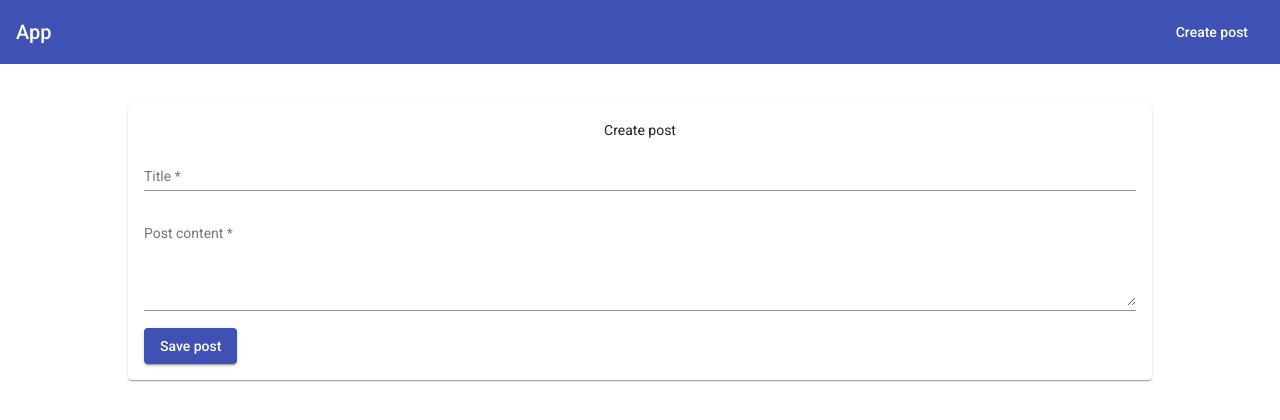
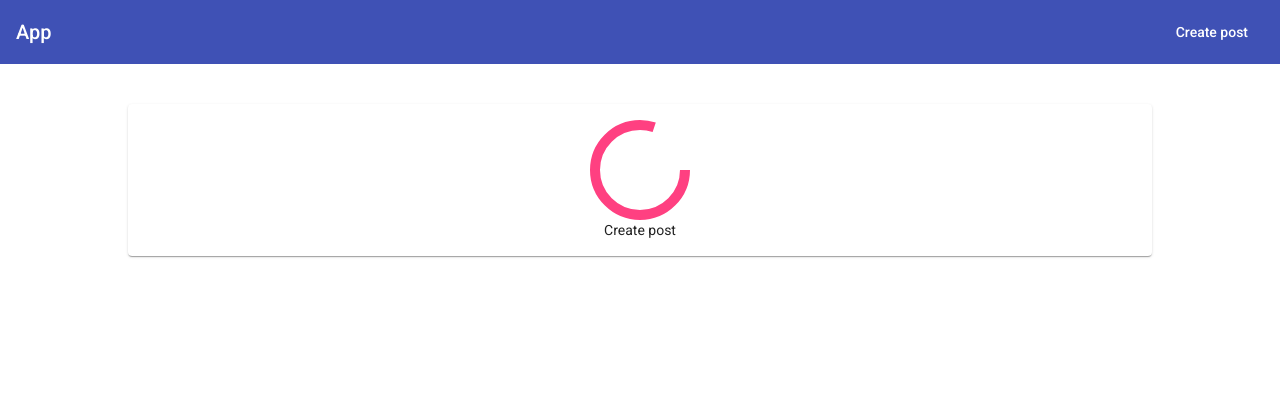
Before and after one commit to caileighsmith/Angular-social-media-app, an Angular app: page /edit/1 in a window 1280 px wide. Shown: the top 420 px of the page. Built offline with nearby package versions, Linux system fonts and the light colour scheme; no server answers.

Commit message:
Added loading spinner.

```diff
--- a/src/app/app.module.ts
+++ b/src/app/app.module.ts
@@ -8,6 +8,7 @@ import {MatButtonModule} from '@angular/material/button'
 import {MatToolbarModule} from '@angular/material/toolbar'
 import {MatExpansionModule} from '@angular/material/expansion'
 import { HttpClientModule} from '@angular/common/http'
+import {MatProgressSpinnerModule} from '@angular/material/progress-spinner'
 
 import { AppRoutingModule } from './app-routing.module';
 import { AppComponent } from './app.component';
@@ -33,7 +34,9 @@ import { PostsService } from './posts/posts.service';
     MatButtonModule,
     MatToolbarModule,
     MatExpansionModule,
-    HttpClientModule
+    HttpClientModule,
+    MatProgressSpinnerModule
+
   ],
   providers: [PostsService],
   bootstrap: [AppComponent]
--- a/src/app/posts/post-create.component.css
+++ b/src/app/posts/post-create.component.css
@@ -8,3 +8,8 @@ textarea{
 mat-card{
     margin-top: 2.5rem;
 }
+
+mat-spinner{
+    margin: auto;
+
+}
--- a/src/app/posts/post-create.component.html
+++ b/src/app/posts/post-create.component.html
@@ -1,6 +1,7 @@
 <mat-card>
+    <mat-spinner *ngIf="isLoading" color="accent"> </mat-spinner>
     <p style="text-align:center;">Create post</p>
-    <form (submit)="onSavePost(postForm)" #postForm="ngForm">
+    <form (submit)="onSavePost(postForm)" #postForm="ngForm" *ngIf="!isLoading">
         <mat-form-field>
             <mat-label for="postTitle" >Title</mat-label>
             <input matInput type="text" [ngModel]="post?.title" name="postTitle" required #title="ngModel">
--- a/src/app/posts/post-create.component.ts
+++ b/src/app/posts/post-create.component.ts
@@ -15,6 +15,7 @@ export class PostCreateComponent implements OnInit{
     //assinging properties
     enteredTitle = '';
     enteredContent = '';
+    isLoading = false;
 
     private mode = 'create'
     private postId: string;
@@ -28,7 +29,9 @@ export class PostCreateComponent implements OnInit{
                 console.log('editing')
                 this.mode = 'edit'; //setting mode to edit if there is a given id.
                 this.postId = paramMap.get('postId')
+                this.isLoading = true;
                 this.postsService.getPost(this.postId).subscribe(postData=>{
+                    this.isLoading = false;
                     this.post = {_id: postData._id, title: postData.title, content: postData.content}
                 });
 
@@ -44,7 +47,7 @@ export class PostCreateComponent implements OnInit{
         if (form.invalid){
             return
         }
-
+        this.isLoading = true;
         if (this.mode === 'create'){
             this.postsService.addPost(form.value.postTitle, form.value.postContent)
             form.resetForm()
--- a/src/app/posts/post-list/post-list.component.css
+++ b/src/app/posts/post-list/post-list.component.css
@@ -2,3 +2,7 @@
     display: block;
     margin-top: 1rem;
 }
+
+mat-spinner{
+    margin: auto;
+}
--- a/src/app/posts/post-list/post-list.component.html
+++ b/src/app/posts/post-list/post-list.component.html
@@ -1,7 +1,8 @@
 
 <p style="text-align:center;" *ngIf="posts.length != 0">Posts:</p>
 
-<mat-accordion multi="true" *ngIf="posts.length > 0">
+<mat-spinner *ngIf="isLoading" color="accent" ></mat-spinner>
+<mat-accordion multi="true" *ngIf="posts.length > 0 && !isLoading"  >
     <mat-expansion-panel *ngFor="let post of posts">
         <mat-expansion-panel-header>
             {{ post['title'] }}
@@ -17,8 +18,4 @@
 
 </mat-accordion>
 
-<p
-    style="text-align: center;"
-    *ngIf="posts.length <= 0">
-    No posts.
-</p>
+<p style="text-align: center;"*ngIf="posts.length <= 0 && !isLoading">No posts.</p>
--- a/src/app/posts/post-list/post-list.component.ts
+++ b/src/app/posts/post-list/post-list.component.ts
@@ -29,16 +29,19 @@ export class PostListComponent implements OnInit, OnDestroy{
 
     // ];
     posts: Post[] = [];
+    isLoading = false;
 
     private postsSub = new Subscription();
 
     constructor(public postsService: PostsService) {}
 
     ngOnInit() {
+        this.isLoading = true
         this.postsService.getPosts(); //fetching posts on init.
 
         this.postsSub = this.postsService.getPostUpdateListener().subscribe((posts: Post[])=>{
-                this.posts = posts;
+            this.isLoading = false;
+            this.posts = posts;
             }); //observables. Updating the list of posts.
         }
 
```
